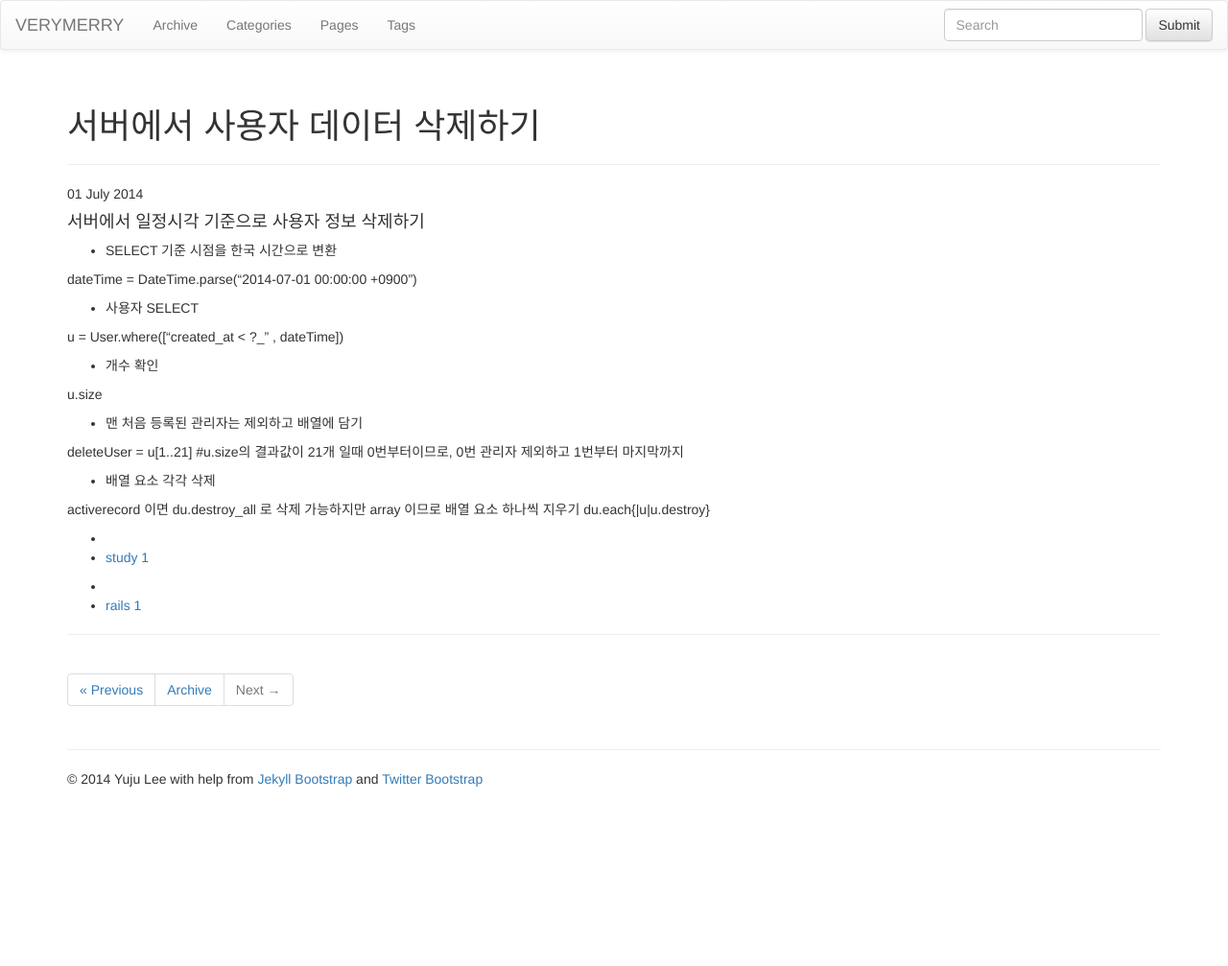
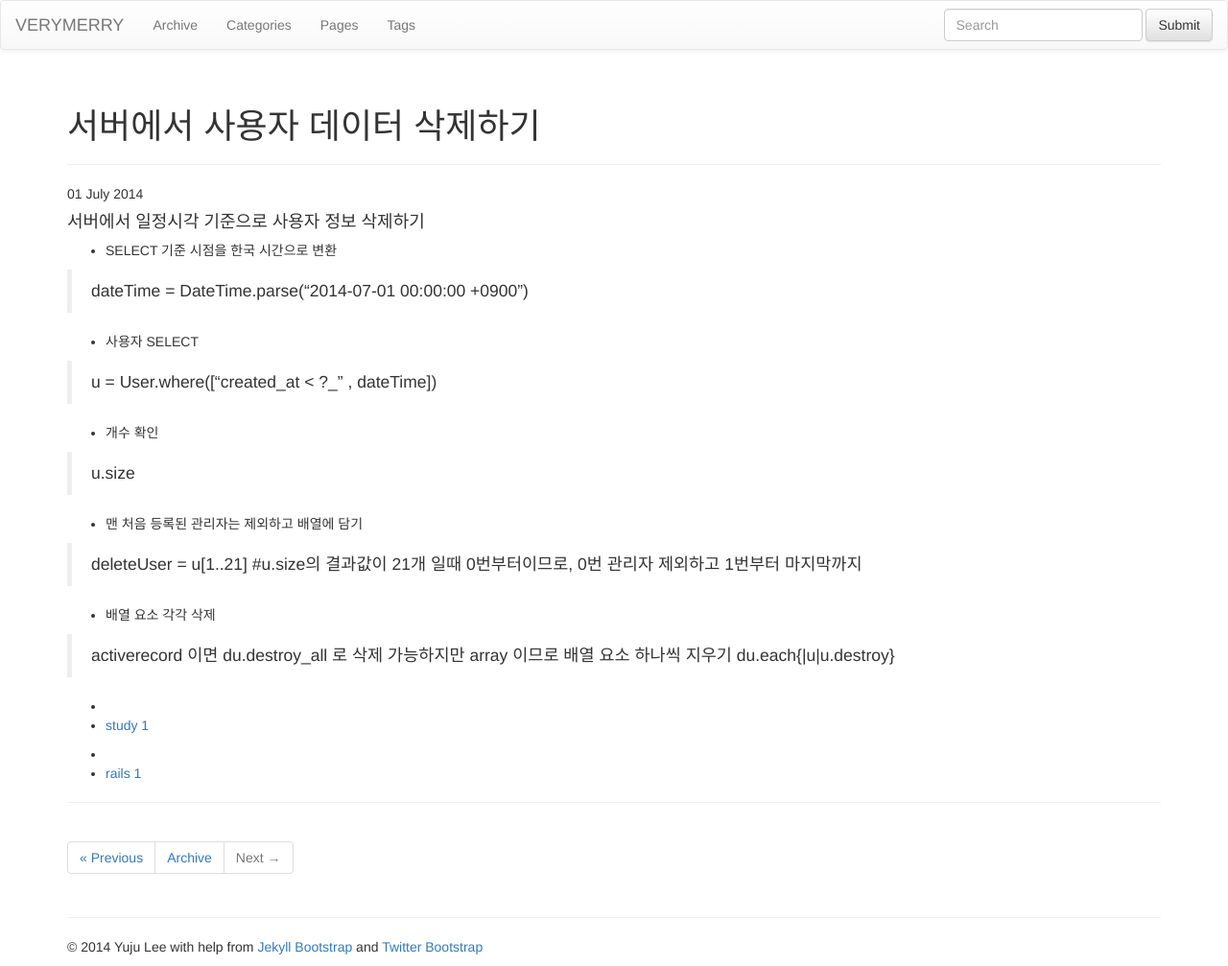
Before and after one commit to onsaemiro8318/onsaemiro8318.github.com, a Jekyll site: the page built from _posts/2014-07-01-delete-user-data-from-server.md, in a window 1280 px wide. Shown: the whole page at 96% size. Built offline with Jekyll 4.4.1, drawn with Linux system fonts in a browser that asks for light colours; nearby versions of some CDN libraries; library files that are not in the unit come from our copies; before the commit the page ends 900 px from its top, so only the background shows below that.

Commit message:
editing content

```diff
--- a/_posts/2014-07-01-delete-user-data-from-server.md
+++ b/_posts/2014-07-01-delete-user-data-from-server.md
@@ -11,21 +11,21 @@ tags: [rails]
 
 - SELECT 기준 시점을 한국 시간으로 변환
 
-dateTime = DateTime.parse("2014-07-01 00:00:00 +0900")
+> dateTime = DateTime.parse("2014-07-01 00:00:00 +0900")
 
 - 사용자 SELECT
 
-u = User.where(["created_at < ?_" , dateTime])
+> u = User.where(["created_at < ?_" , dateTime])
 
 - 개수 확인
 
-u.size
+> u.size
 
 - 맨 처음 등록된 관리자는 제외하고 배열에 담기
 
-deleteUser = u[1..21]  #u.size의 결과값이 21개 일때 0번부터이므로, 0번 관리자 제외하고 1번부터 마지막까지
+> deleteUser = u[1..21]  #u.size의 결과값이 21개 일때 0번부터이므로, 0번 관리자 제외하고 1번부터 마지막까지
 
 - 배열 요소 각각 삭제
 
-activerecord 이면 du.destroy_all 로 삭제 가능하지만 array 이므로 배열 요소 하나씩 지우기
+> activerecord 이면 du.destroy_all 로 삭제 가능하지만 array 이므로 배열 요소 하나씩 지우기
 du.each{|u|u.destroy}
```
